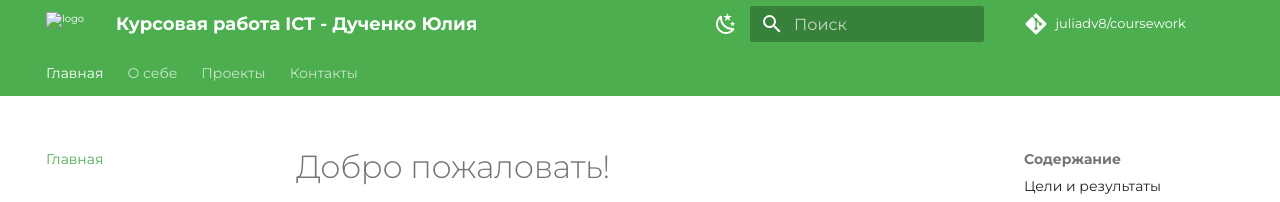
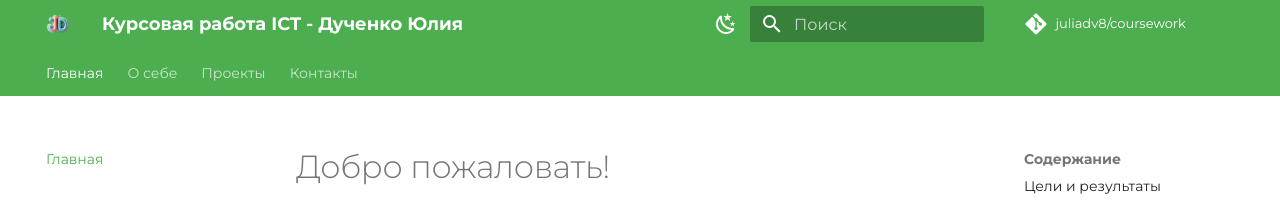
Before and after one commit to juliadv8/coursework, an MkDocs documentation site: the page built from docs/index.md, in a window 1280 px wide. Shown: the top 202 px of the page. Built offline with MkDocs 1.6.1 and Material for MkDocs 9.7.7, drawn with Linux system fonts in a browser that asks for light colours; comment, search, counter and statistics services are not loaded.

Commit message:
Update mkdocs.yml

```diff
--- a/mkdocs.yml
+++ b/mkdocs.yml
@@ -27,8 +27,8 @@ theme:
       toggle:
         icon: material/weather-sunny
         name: light scheme
-  logo: images/logo.svg          # docs/images/logo.svg
-  favicon: images/favicon.png    # docs/images/favicon.png
+  logo: images/logo.png
+  favicon: images/favicon.png
 
 nav:
   - Главная: index.md
```
